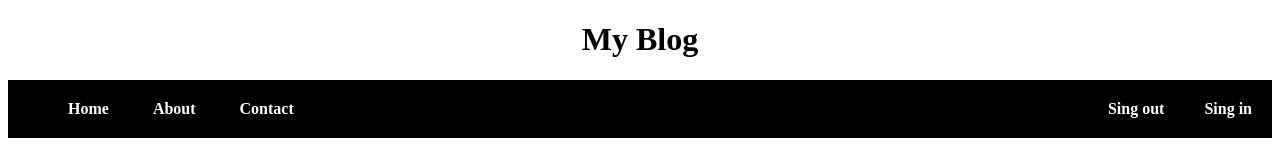
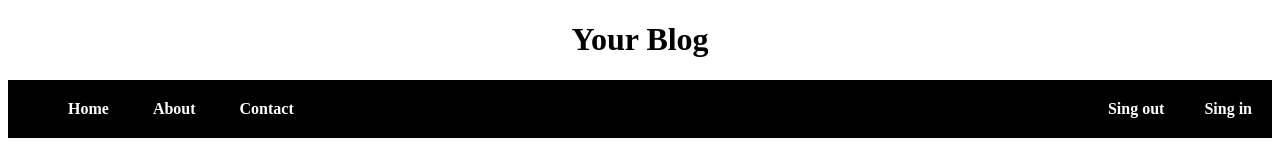
Before and after one commit to joje3029/MyBlog_html_css, a plain HTML site: page board/post2.html in a window 1280 px wide. Shown: the top 160 px of the page. Drawn offline with Linux system fonts and the light colour scheme.

Commit message:
your blog

```diff
--- a/board/post2.html
+++ b/board/post2.html
@@ -9,7 +9,7 @@
 </head>
 <body>
     <header>
-        <h1>My Blog</h1>
+        <h1>Your Blog</h1>
         <nav>
         <ul>
             <li>
```
